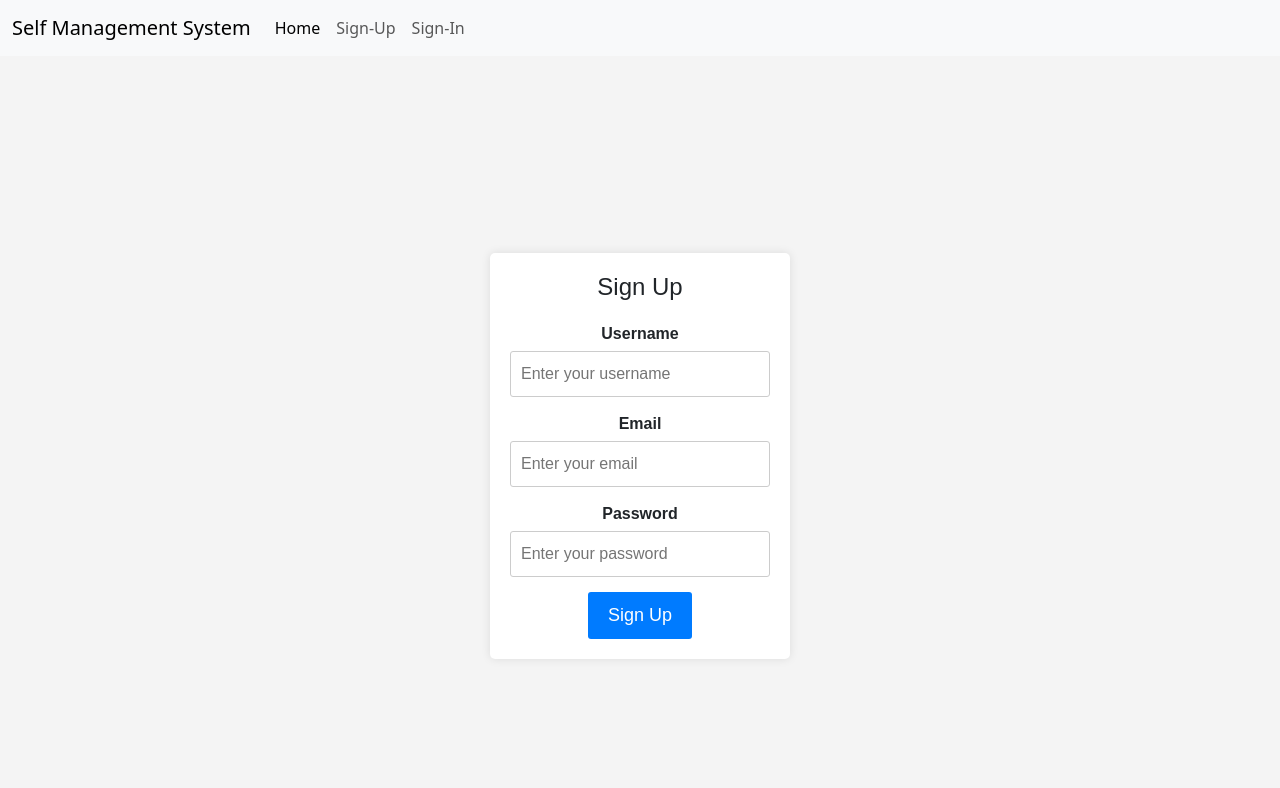
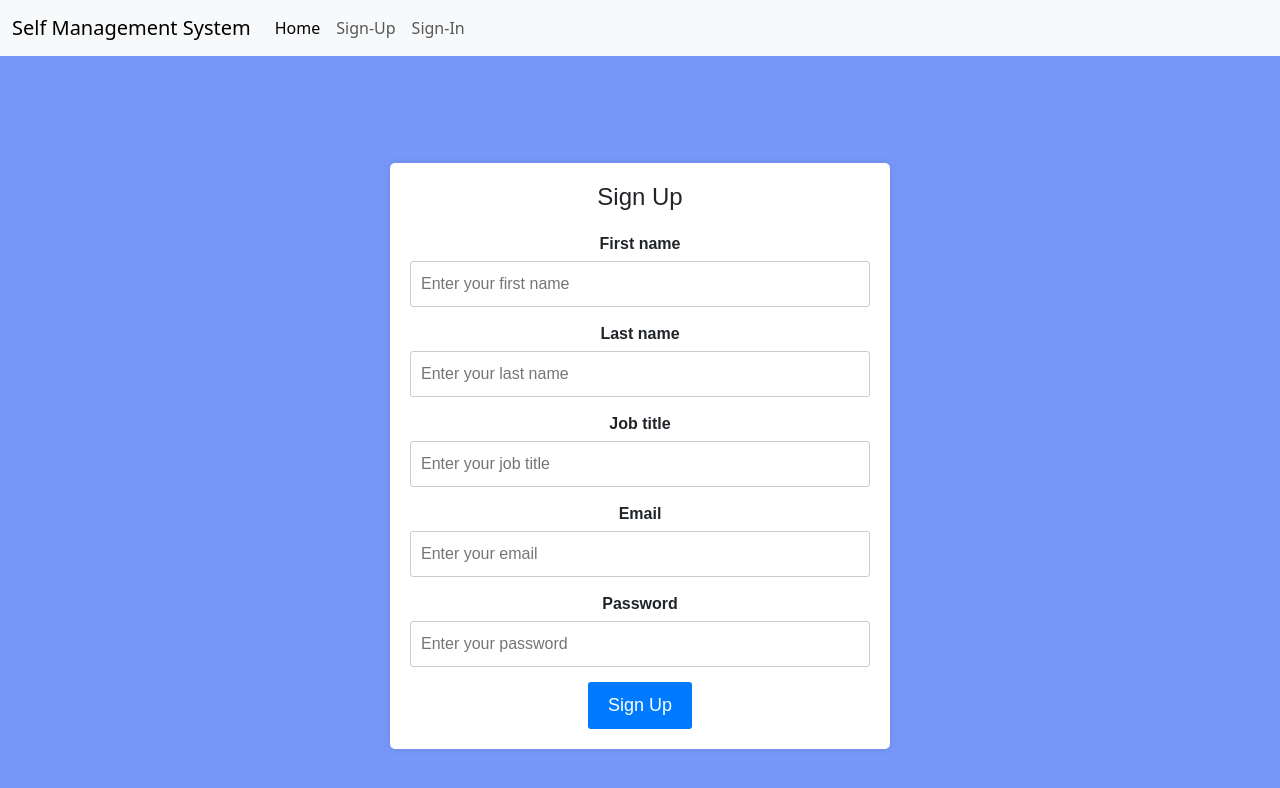
Before and after one commit to Hamdi008/SMSAPP, an Angular app: page /sign-up in a window 1280 px wide. Shown: the top 788 px of the page. Built offline with nearby package versions, Linux system fonts and the light colour scheme.

Commit message:
Implement sign In component and update sign Up user data fields

```diff
--- a/src/app/sign-in/sign-in.component.css
+++ b/src/app/sign-in/sign-in.component.css
@@ -0,0 +1,63 @@
+/* styles.css */
+
+body {
+    font-family: Arial, sans-serif;
+    background-color: #7798f9;
+    margin: 0;
+    padding: 0;
+    display: flex;
+    justify-content: center;
+    align-items: center;
+    height: 100vh;
+}
+
+.container {
+    background-color: #fff;
+    border-radius: 5px;
+    box-shadow: 0 0 10px rgba(0, 0, 0, 0.1);
+    padding: 20px;
+    width: 500px;
+}
+
+.signin-form {
+    text-align: center;
+}
+
+h1 {
+    font-size: 24px;
+    margin-bottom: 20px;
+}
+
+.form-group {
+    margin-bottom: 15px;
+}
+
+label {
+    display: block;
+    font-weight: bold;
+    margin-bottom: 5px;
+}
+
+input[type="text"],
+input[type="email"],
+input[type="password"] {
+    width: 100%;
+    padding: 10px;
+    border: 1px solid #ccc;
+    border-radius: 3px;
+    font-size: 16px;
+}
+
+button {
+    background-color: #007BFF;
+    color: #fff;
+    border: none;
+    border-radius: 3px;
+    padding: 10px 20px;
+    font-size: 18px;
+    cursor: pointer;
+}
+
+button:hover {
+    background-color: #0056b3;
+}
--- a/src/app/sign-in/sign-in.component.html
+++ b/src/app/sign-in/sign-in.component.html
@@ -1 +1,27 @@
-<p>sign-in works!</p>
+<!DOCTYPE html>
+<html lang="en">
+
+<head>
+    <meta charset="UTF-8">
+    <meta name="viewport" content="width=device-width, initial-scale=1.0">
+    <title>Sign Up</title>
+</head>
+
+<body>
+    <div class="container">
+        <form class="signin-form">
+            <h1>Sign In</h1>
+            <div class="form-group">
+                <label for="email">Email</label>
+                <input type="email" id="email" name="email" placeholder="Enter your email" required>
+            </div>
+            <div class="form-group">
+                <label for="password">Password</label>
+                <input type="password" id="password" name="password" placeholder="Enter your password" required>
+            </div>
+            <button type="submit">Sign Up</button>
+        </form>
+    </div>
+</body>
+
+</html>
--- a/src/app/sign-in/sign-in.component.ts
+++ b/src/app/sign-in/sign-in.component.ts
@@ -11,4 +11,10 @@ export class SignInComponent {
   constructor(private sharedDBService: SharedDbService) {
   }
 
+  getAllUsers() {
+    this.sharedDBService.getAllUsers().subscribe(
+      res => { console.log(res) },
+      err => { console.log(err); }
+    );
+  }
 }
--- a/src/app/sign-up/sign-up.component.css
+++ b/src/app/sign-up/sign-up.component.css
@@ -2,7 +2,7 @@
 
 body {
     font-family: Arial, sans-serif;
-    background-color: #f4f4f4;
+    background-color: #7798f9;
     margin: 0;
     padding: 0;
     display: flex;
@@ -16,7 +16,7 @@ body {
     border-radius: 5px;
     box-shadow: 0 0 10px rgba(0, 0, 0, 0.1);
     padding: 20px;
-    width: 300px;
+    width: 500px;
 }
 
 .signup-form {
--- a/src/app/sign-up/sign-up.component.html
+++ b/src/app/sign-up/sign-up.component.html
@@ -12,9 +12,19 @@
         <form class="signup-form">
             <h1>Sign Up</h1>
             <div class="form-group">
-                <label for="username">Username</label>
-                <input type="text" id="username" name="username" placeholder="Enter your username" required
-                    [(ngModel)]="user.userName">
+                <label for="username">First name</label>
+                <input type="text" id="fristname" name="firstname" placeholder="Enter your first name" required
+                    [(ngModel)]="user.firstName">
+            </div>
+            <div class="form-group">
+                <label for="username">Last name</label>
+                <input type="text" id="lastname" name="lastname" placeholder="Enter your last name" required
+                    [(ngModel)]="user.lastName">
+            </div>
+            <div class="form-group">
+                <label for="password">Job title</label>
+                <input type="text" id="jobtitle" name="jobtitle" placeholder="Enter your job title" required
+                    [(ngModel)]="user.jobTitle">
             </div>
             <div class="form-group">
                 <label for="email">Email</label>
@@ -23,7 +33,8 @@
             </div>
             <div class="form-group">
                 <label for="password">Password</label>
-                <input type="password" id="password" name="password" placeholder="Enter your password" required [(ngModel)]="user.password">
+                <input type="password" id="password" name="password" placeholder="Enter your password" required
+                    [(ngModel)]="user.password">
             </div>
             <button (click)="addUser()" type="submit">Sign Up</button>
         </form>
--- a/src/app/sign-up/sign-up.component.ts
+++ b/src/app/sign-up/sign-up.component.ts
@@ -9,9 +9,11 @@ import { SharedDbService } from '../shared-db.service';
 export class SignUpComponent {
 
   user = {
-    userName: "",
+    firstName: "",
+    lastName: "",
     email: "",
-    password: ""
+    password: "",
+    jobTitle: ""
   }
 
   constructor(private sharedDBService: SharedDbService) {
@@ -25,9 +27,11 @@ export class SignUpComponent {
           console.log(res);
           console.log(this.user);
           this.user = {
-            userName: "",
+            firstName: "",
+            lastName: "",
             email: "",
-            password: ""
+            password: "",
+            jobTitle: ""
           }
         },
 
```
